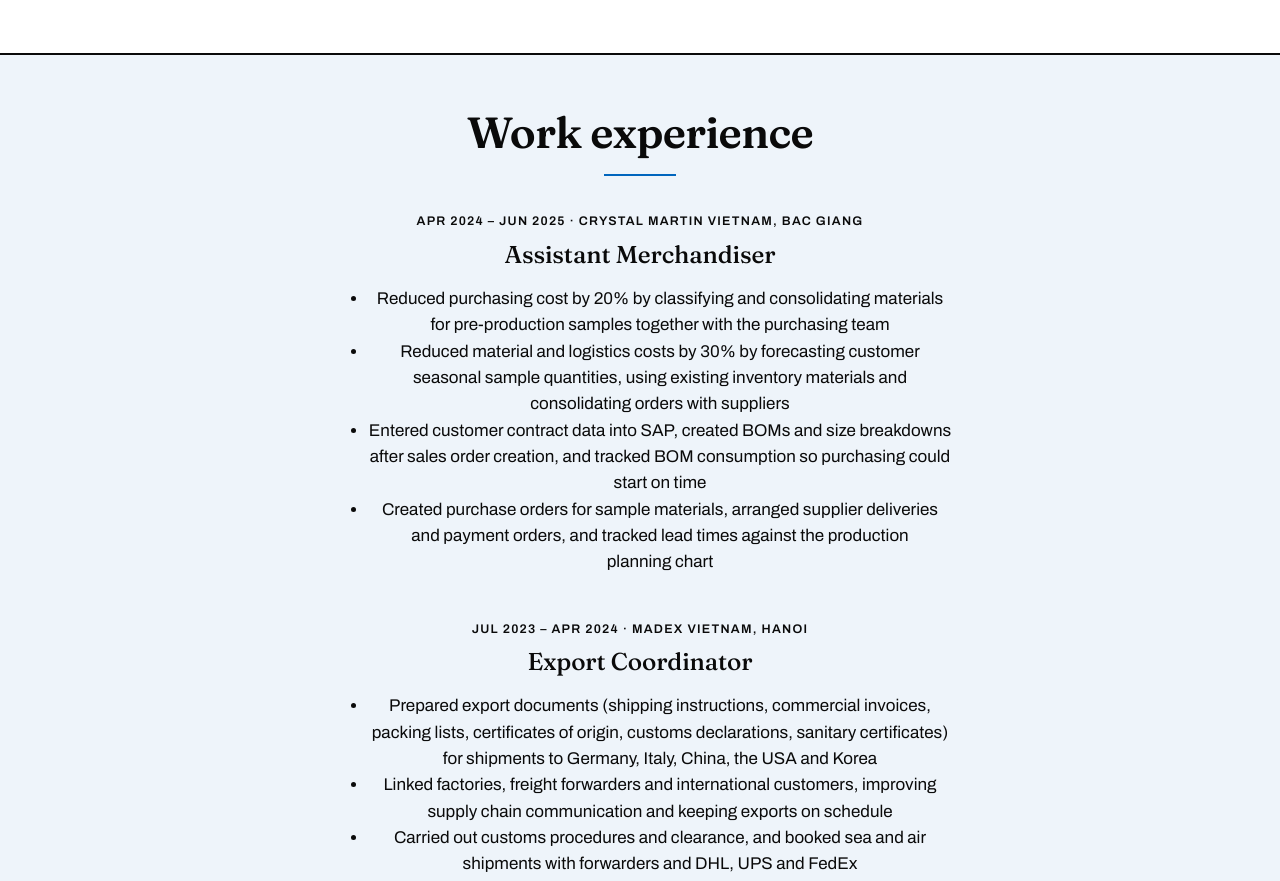
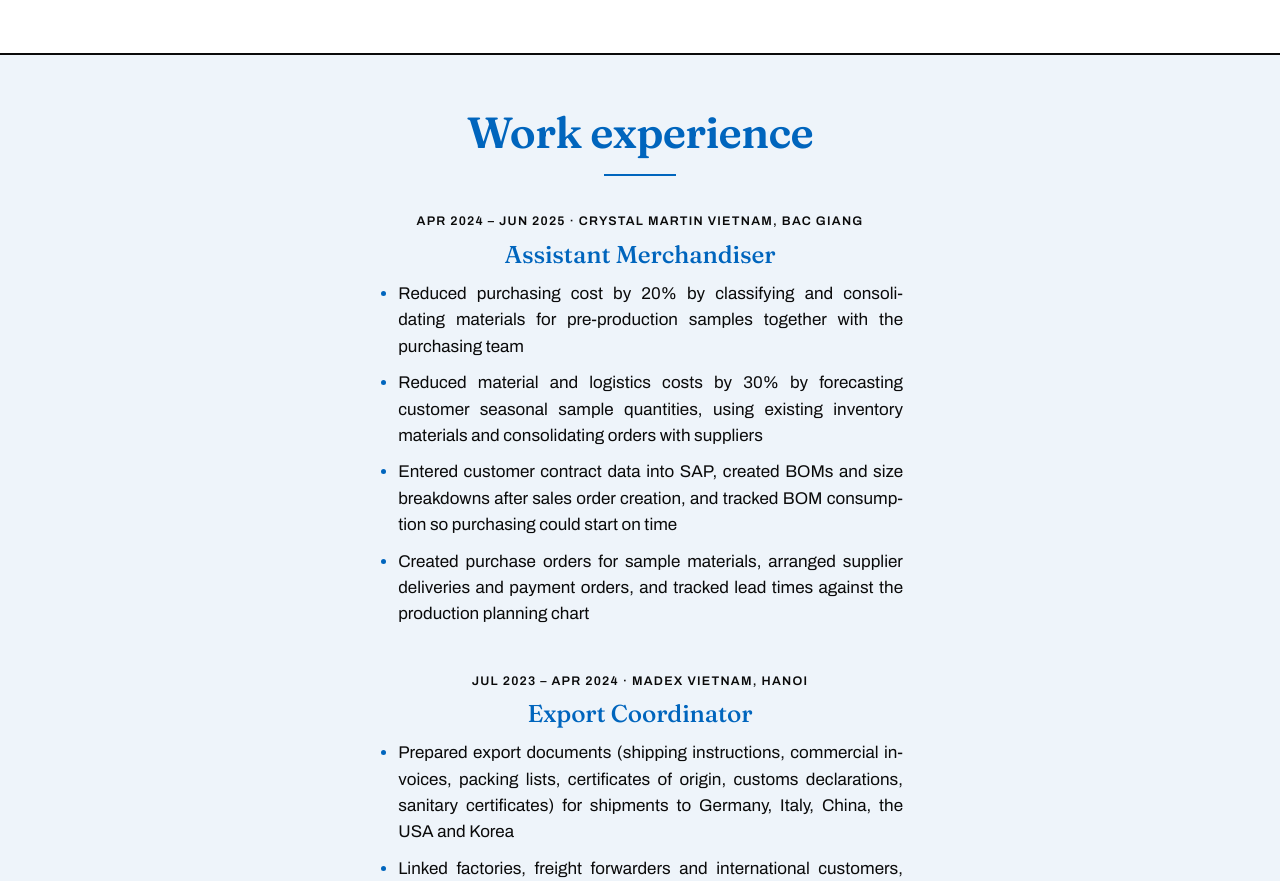
Before and after one commit to miaphp/miaphp.github.io, a plain HTML site: page about.html in a window 1280 px wide. Shown: the part 1919-2800 px from the top of the page. Drawn offline with Linux system fonts and the light colour scheme.

Commit message:
Add files via upload

```diff
--- a/css/site.css
+++ b/css/site.css
@@ -322,3 +322,27 @@ img { max-width: 100%; display: block; }
   .cols3 { grid-template-columns: 1fr; }
   body { font-size: 16px; }
 }
+
+/* ---- Customisations for this site ------------------------------------ */
+
+/* All headings in TUM blue (--accent, set in tokens.css) */
+h1, h2, h3, .year { color: var(--accent); }
+
+/* Paragraphs justified (labels, dates and the tagline stay centred) */
+main p:not(.when):not(.kicker):not(.more) { text-align: justify; hyphens: auto; -webkit-hyphens: auto; }
+#contact p.prose { text-align: center; }
+.statement { hyphens: manual; -webkit-hyphens: manual; }
+
+/* Bullet lists in Work experience and Projects */
+.entry ul.bullets {
+  list-style: disc;
+  margin: 12px auto 0;
+  padding-left: 1.25em;
+  max-width: 54ch;
+  text-align: justify;
+  hyphens: auto;
+  -webkit-hyphens: auto;
+}
+.entry ul.bullets li { margin: 0 0 0.6em; }
+.entry ul.bullets li::marker { color: var(--accent); }
+h1 a, h2 a, h3 a { color: inherit; }
```
